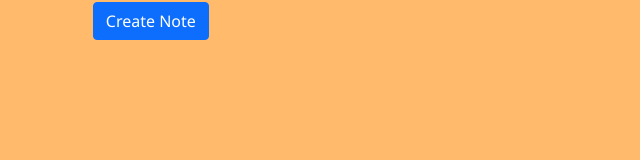
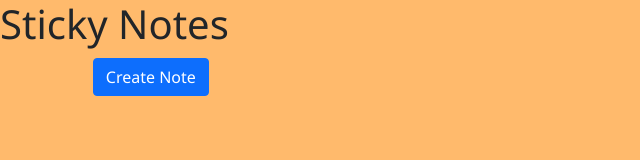
Before and after one commit to totallyahmed/StickyNotes, a plain HTML site: page index.html in a window 1280 px wide. Shown: the whole page, without its empty margins (0-640 px from the left). Drawn offline with nearby package versions, Linux system fonts and the light colour scheme.

Commit message:
Update index.html

```diff
--- a/index.html
+++ b/index.html
@@ -12,6 +12,7 @@
         <title>Sticky Notes</title>
     </head>
     <body>
+        <h1 class="heading">Sticky Notes</h1>
       <div class="main-container">
           <div class="container1">
               <button class="btn btn-primary" onclick="typeNote()">Create Note</button>
```
